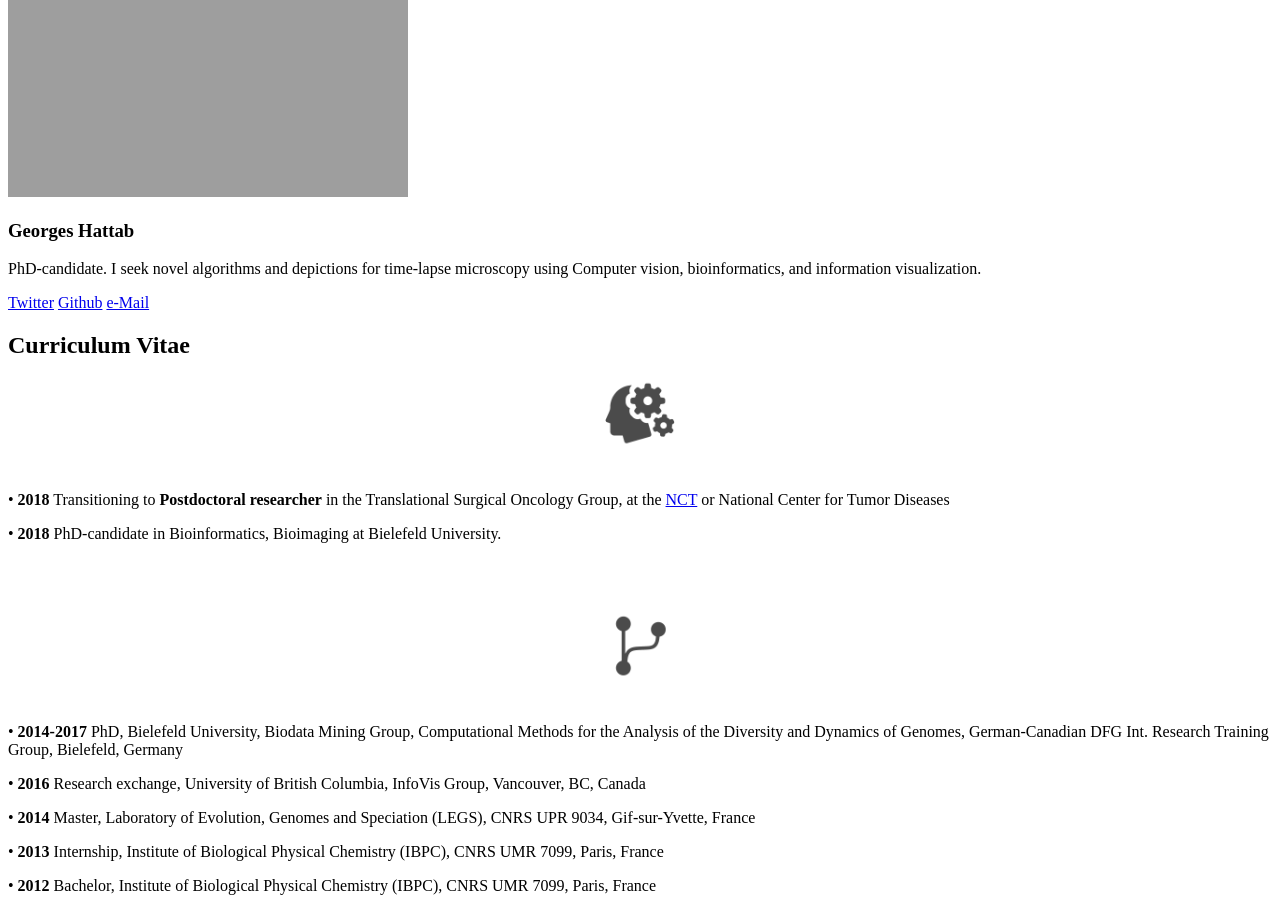
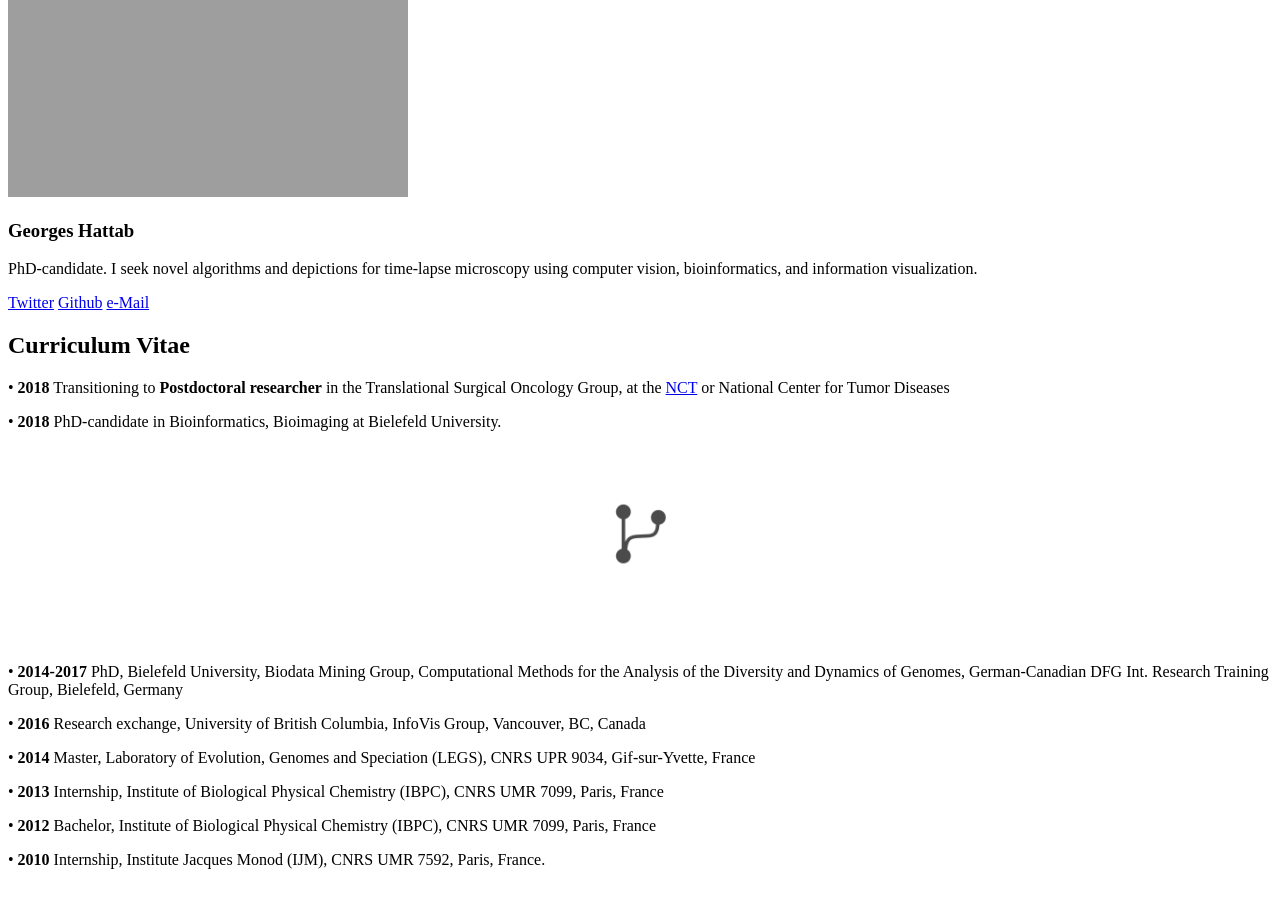
Before and after one commit to ghattab/ghattab.github.io, a Jekyll site: the page built from cv.md, in a window 1280 px wide and 900 px high, scrolled down 333 px. Built offline with Jekyll 4.4.1, drawn with Linux system fonts in a browser that asks for light colours.

Commit message:
fixed img links

```diff
--- a/_config.yml
+++ b/_config.yml
@@ -10,7 +10,7 @@
 owner:
   name:           Georges Hattab
   avatar:         georges.png
-  bio:            PhD-candidate. I seek novel algorithms and depictions for time-lapse microscopy using Computer vision, bioinformatics, and information visualization.
+  bio:            PhD-candidate. I seek novel algorithms and depictions for time-lapse microscopy using computer vision, bioinformatics, and information visualization.
   email:          ghattab@cebitec.uni-bielefeld.de
 
   # Social networking links are used in author-bio sidebar. Update and remove as you like.
--- a/_layouts/cv.html
+++ b/_layouts/cv.html
@@ -46,7 +46,7 @@
     <div class="article-wrap">
 
 
-    <p align="center" class=bottom-small><img src="{{ site.url }}/images/cv/current.png" alt="" width="70" height="70"></p>
+<!--    <p align="center" class=bottom-small><img src="{{ site.url }}/images/cv/current.png" alt="" width="70" height="70"></p>-->
 
     <p align="left">&#8226 <strong>2018</strong> Transitioning to <strong>Postdoctoral researcher</strong> in the Translational Surgical Oncology Group, at the <a href="https://www.nct-dresden.de/en.html">NCT</a> or National Center for Tumor Diseases</p>
     <p align="left">&#8226 <strong>2018</strong> PhD-candidate in Bioinformatics, Bioimaging at Bielefeld University.</p>
@@ -54,7 +54,7 @@
     <p align="left"></p> <br> <br>
 
     <p align="center" class=bottom-small><img src="{{ site.url }}/images/cv/paths.png" alt="" width="70" height="70"></p>
-
+    <br> <br>
     <p align="left">&#8226 <strong>2014-2017</strong> PhD, Bielefeld University, Biodata Mining Group, Computational Methods for the Analysis of the Diversity and Dynamics of Genomes, German-Canadian DFG Int. Research Training Group, Bielefeld, Germany</p>
     <p align="left">&#8226 <strong>2016</strong> Research exchange, University of British Columbia, InfoVis Group, Vancouver, BC, Canada</p>
     <p align="left">&#8226 <strong>2014</strong> Master, Laboratory of Evolution, Genomes and Speciation (LEGS), CNRS UPR 9034, Gif-sur-Yvette, France</p>
```
Also changed, not shown: 404.md (+1 -1 lines), creative.md (+1 -4 lines), index.md (+2 -2 lines).
